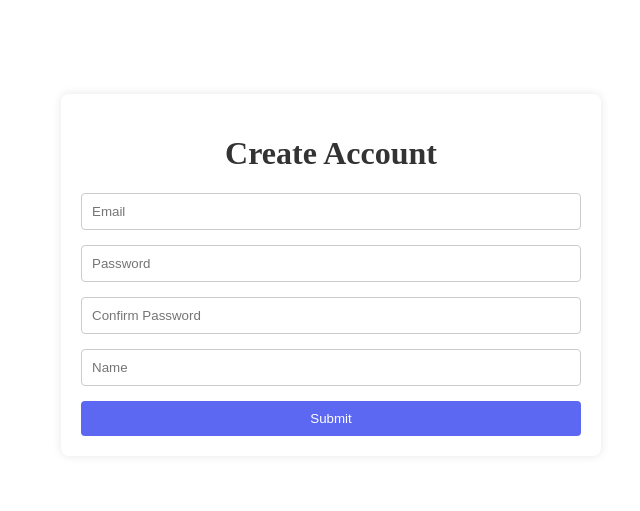
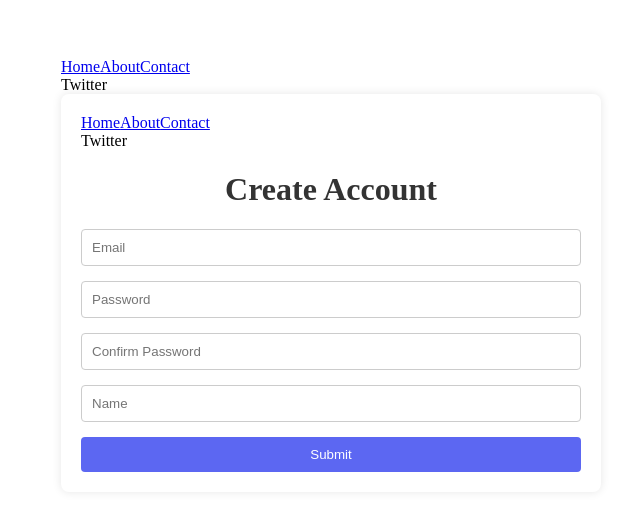
Before and after one commit to SparshRai07/React-setup, a React (Vite) app: page / in a window 1280 px wide. Shown: the part 125-636 px from the top of the page, without its empty margins (309-949 px from the left). Built offline with nearby package versions, Linux system fonts and the light colour scheme.

Commit message:
added a navbar to the signup page

```diff
--- a/src/App.jsx
+++ b/src/App.jsx
@@ -22,7 +22,28 @@ const App = () => {
   };
 
   return (
+    <>
+    <nav className="navbar">
+        <div className="nav-links">
+          <a href="/">Home</a>
+          <a href="/about">About</a>
+          <a href="/contact">Contact</a>
+        </div>
+        <div>
+          Twitter
+        </div>
+      </nav>
     <div className="container">
+      <nav className="navbar">
+        <div className="nav-links">
+          <a href="/">Home</a>
+          <a href="/about">About</a>
+          <a href="/contact">Contact</a>
+        </div>
+        <div>
+          Twitter
+        </div>
+      </nav>
       <h1>Create Account</h1>
       <form onSubmit={handleSubmit}>
         <input
@@ -60,6 +81,7 @@ const App = () => {
         <button type="submit">Submit</button>
       </form>
     </div>
+    </>
   );
 };
 
```
